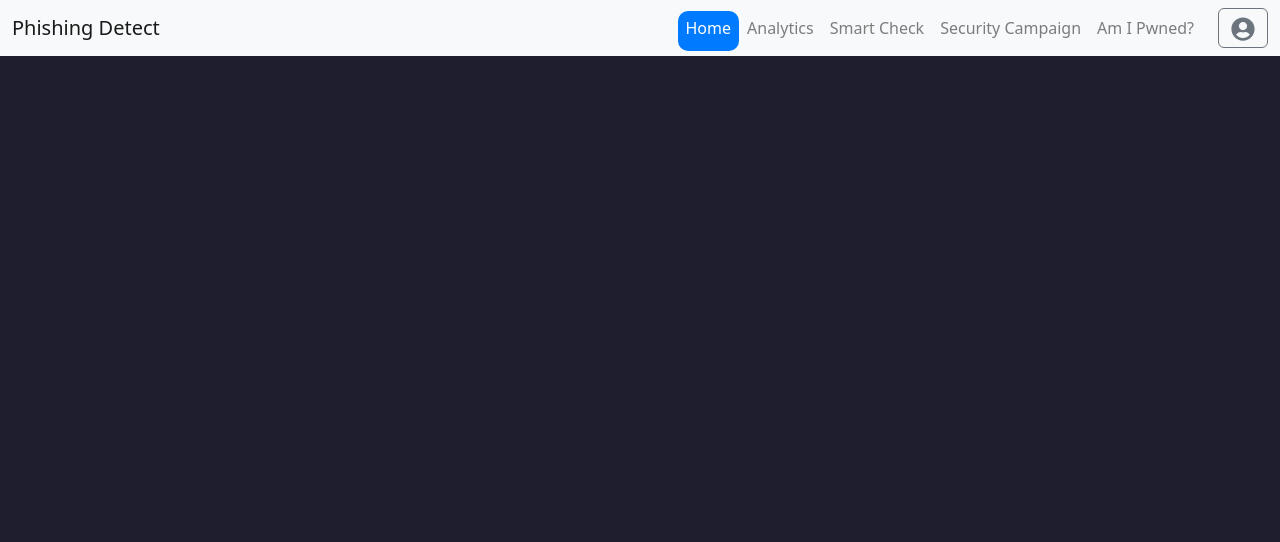
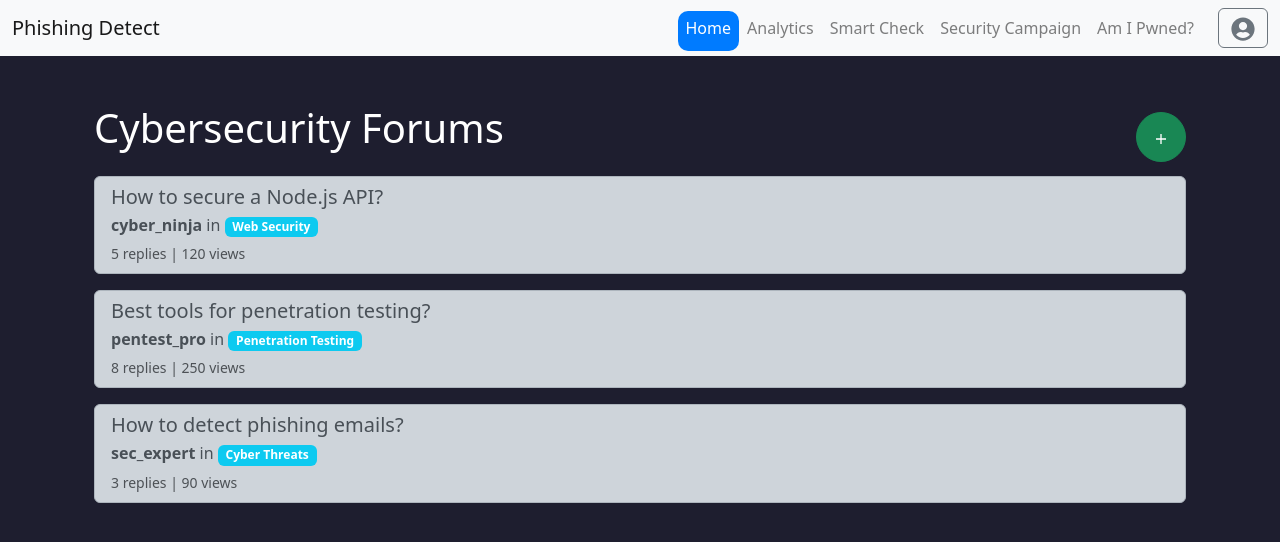
Before and after one commit to ZaraFatima123/Cyber_teamz_work, a React (Create React App) app: page /forums in a window 1280 px wide. Shown: the top 542 px of the page. Built offline with nearby package versions, Linux system fonts and the light colour scheme.

Commit message:
Forums added

```diff
--- a/src/App.js
+++ b/src/App.js
@@ -10,6 +10,8 @@ import SecurityAwarenessCampaign from "./components/SecurityAwarenessCampaign";
 import AmIPwned from "./components/AmIPwned";
 import CyberSecurityQuiz from "./components/CyberSecurityQuiz";
 import { useState } from "react";
+import Forums from "./components/Forums";
+import ForumPostDetails from "./components/ForumPostDetails";
 function App() {
   const [activeTab, setActiveTab] = useState("home");
 
@@ -30,6 +32,8 @@ function App() {
               />
               <Route path="/am-i-pawned" element={<AmIPwned />} />
               <Route path="/quiz" element={<CyberSecurityQuiz />} />
+              <Route path="/forums" element={<Forums />} />
+              <Route path="/forums/:id" element={<ForumPostDetails />} />
             </Routes>
           </div>
         </div>
--- /dev/null
+++ b/src/components/CreateForumModal.jsx
@@ -0,0 +1,88 @@
+import React, { useRef } from "react";
+
+function CreateForumModal({ forums, setForums }) {
+  const titleRef = useRef(null);
+  const bodyRef = useRef(null);
+  const handleSubmit = (event) => {
+    event.preventDefault();
+    const title = titleRef.current.value;
+    const body = bodyRef.current.value;
+    const id = forums[forums.length - 1].id + 1;
+    const author = "guest_user";
+    const createdAt = Date.now();
+    const category = "test";
+    setForums([
+      ...forums,
+      { id, title, body, author, createdAt, category, replies: 10, views: 100 },
+    ]);
+  };
+  return (
+    <div
+      class="modal fade"
+      id="forumModal"
+      tabindex="-1"
+      aria-labelledby="forumModalLabel"
+      aria-hidden="true"
+    >
+      <div class="modal-dialog">
+        <div class="modal-content bg-dark">
+          <div class="modal-header">
+            <h1 class="modal-title fs-5" id="forumModalLabel">
+              New Post
+            </h1>
+            <button
+              type="button"
+              class="btn-close"
+              data-bs-dismiss="modal"
+              aria-label="Close"
+            ></button>
+          </div>
+          <div class="modal-body">
+            <form onSubmit={handleSubmit}>
+              <div class="mb-3">
+                <label for="recipient-name" class="col-form-label text-bg-dark">
+                  Title:
+                </label>
+                <input
+                  type="text"
+                  class="form-control"
+                  id="recipient-name"
+                  ref={titleRef}
+                />
+              </div>
+              <div class="mb-3">
+                <label for="message-text" class="col-form-label">
+                  Body:
+                </label>
+                <textarea
+                  class="form-control"
+                  id="message-text"
+                  ref={bodyRef}
+                  style={{ height: 300 }}
+                ></textarea>
+              </div>
+            </form>
+          </div>
+          <div class="modal-footer">
+            <button
+              type="button"
+              class="btn btn-secondary"
+              data-bs-dismiss="modal"
+            >
+              Close
+            </button>
+            <button
+              type="button"
+              class="btn btn-primary"
+              onClick={handleSubmit}
+            >
+              Post
+            </button>
+          </div>
+        </div>
+      </div>
+    </div>
+  );
+}
+
+export default CreateForumModal;
--- /dev/null
+++ b/src/components/ForumCard.jsx
@@ -0,0 +1,28 @@
+import React from "react";
+import { Link } from "react-router-dom";
+
+function ForumCard({ forum }) {
+  return (
+    <Link
+      to={`/forums/${forum.id}`}
+      state={forum}
+      style={{ textDecoration: "none" }}
+    >
+      <div
+        key={forum.id}
+        className="list-group-item list-group-item-dark mb-3 rounded"
+      >
+        <h5 className="mb-1">{forum.title}</h5>
+        <p className="mb-1">
+          <strong>{forum.author}</strong> in{" "}
+          <span className="badge bg-info">{forum.category}</span>
+        </p>
+        <small className="text-muted">
+          {forum.replies} replies | {forum.views} views
+        </small>
+      </div>
+    </Link>
+  );
+}
+
+export default ForumCard;
--- /dev/null
+++ b/src/components/ForumPostDetails.jsx
@@ -0,0 +1,25 @@
+import React from "react";
+import { useParams, useLocation } from "react-router-dom";
+function ForumPostDetails() {
+  const { id } = useParams();
+  const location = useLocation();
+  const currentPost = location.state;
+  return (
+    <div className="container mt-5 text-white">
+      <div className="card bg-dark text-light mb-4">
+        <div className="card-body">
+          <h2 className="card-title">{currentPost.title}</h2>
+          <p className="text-muted">
+            Posted by <strong>{currentPost.author}</strong> on{" "}
+            {new Date(currentPost.createdAt).toLocaleString()}
+          </p>
+          <span className="badge bg-primary">{currentPost.category}</span>
+          <hr />
+          <p>{currentPost.body}</p>
+        </div>
+      </div>
+    </div>
+  );
+}
+
+export default ForumPostDetails;
--- /dev/null
+++ b/src/components/Forums.jsx
@@ -0,0 +1,62 @@
+import React, { useState } from "react";
+import ForumCard from "./ForumCard";
+import { IoMdAdd } from "react-icons/io";
+import CreateForumModal from "./CreateForumModal";
+const dummyData = [
+  {
+    id: 1,
+    title: "How to secure a Node.js API?",
+    category: "Web Security",
+    author: "cyber_ninja",
+    body: "I'm building an API with Node.js and Express. What are the best practices for securing it against common vulnerabilities?",
+    createdAt: "2025-02-06T10:30:00Z",
+    replies: 5,
+    views: 120,
+  },
+  {
+    id: 2,
+    title: "Best tools for penetration testing?",
+    category: "Penetration Testing",
+    author: "pentest_pro",
+    body: "What are the most effective tools for penetration testing in 2025? I'm looking for something versatile for both web and network security.",
+    createdAt: "2025-02-05T14:45:00Z",
+    replies: 8,
+    views: 250,
+  },
+  {
+    id: 3,
+    title: "How to detect phishing emails?",
+    category: "Cyber Threats",
+    author: "sec_expert",
+    body: "Many of my colleagues fall for phishing scams. What are some reliable ways to detect phishing emails before clicking on malicious links?",
+    createdAt: "2025-02-04T18:15:00Z",
+    replies: 3,
+    views: 90,
+  },
+];
+function Forums() {
+  const [forums, setForums] = useState(dummyData);
+  return (
+    <div className="container mt-5">
+      <div className="d-flex justify-content-between">
+        <h1 className="mb-4 text-white">Cybersecurity Forums</h1>
+        <button
+          className="btn btn-success my-2 rounded-circle "
+          style={{ height: 50, width: 50 }}
+          data-bs-toggle="modal"
+          data-bs-target="#forumModal"
+        >
+          <IoMdAdd />
+        </button>
+      </div>
+      <div className="list-group">
+        {forums.map((item) => (
+          <ForumCard forum={item} />
+        ))}
+      </div>
+      <CreateForumModal forums={forums} setForums={setForums} />
+    </div>
+  );
+}
+
+export default Forums;
```
